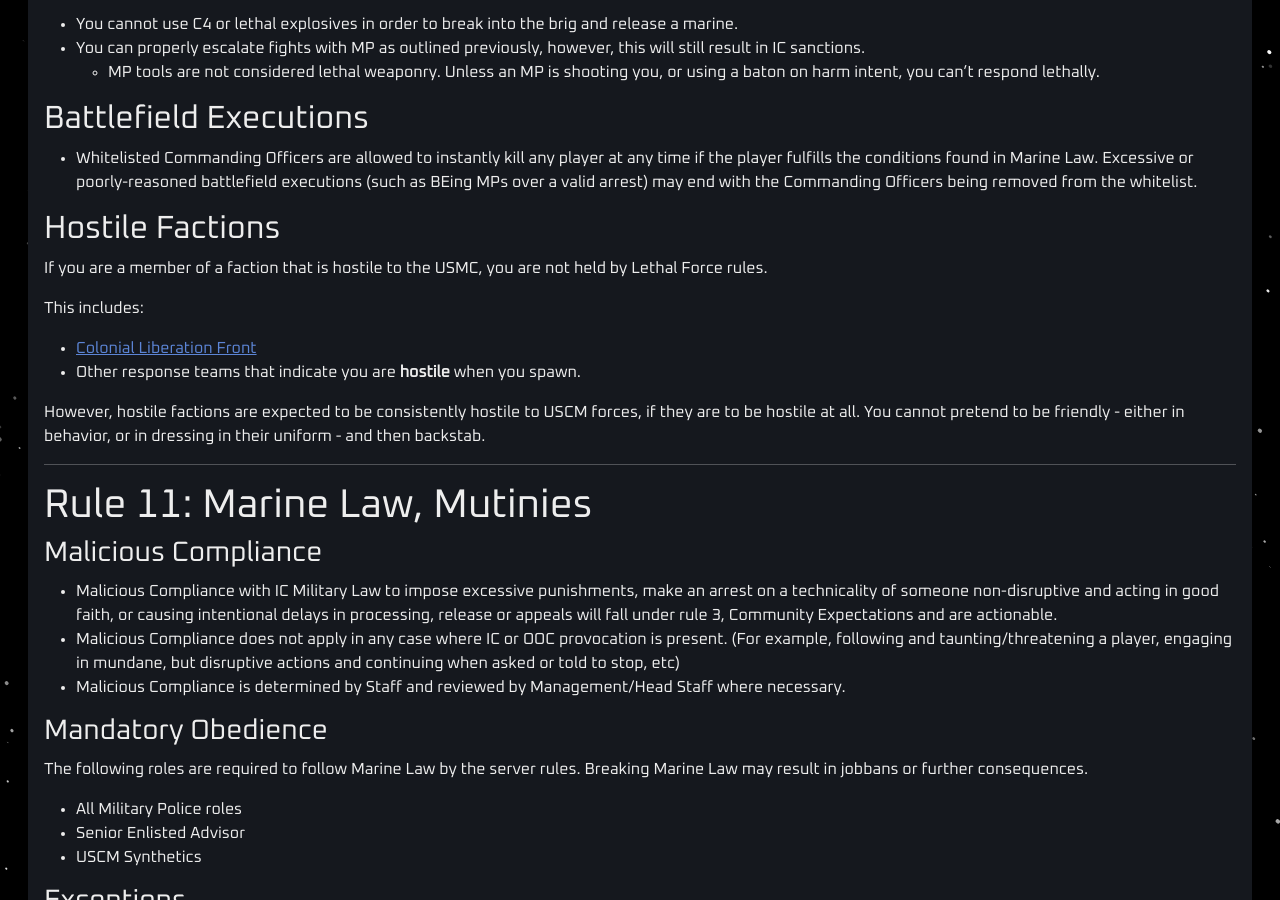
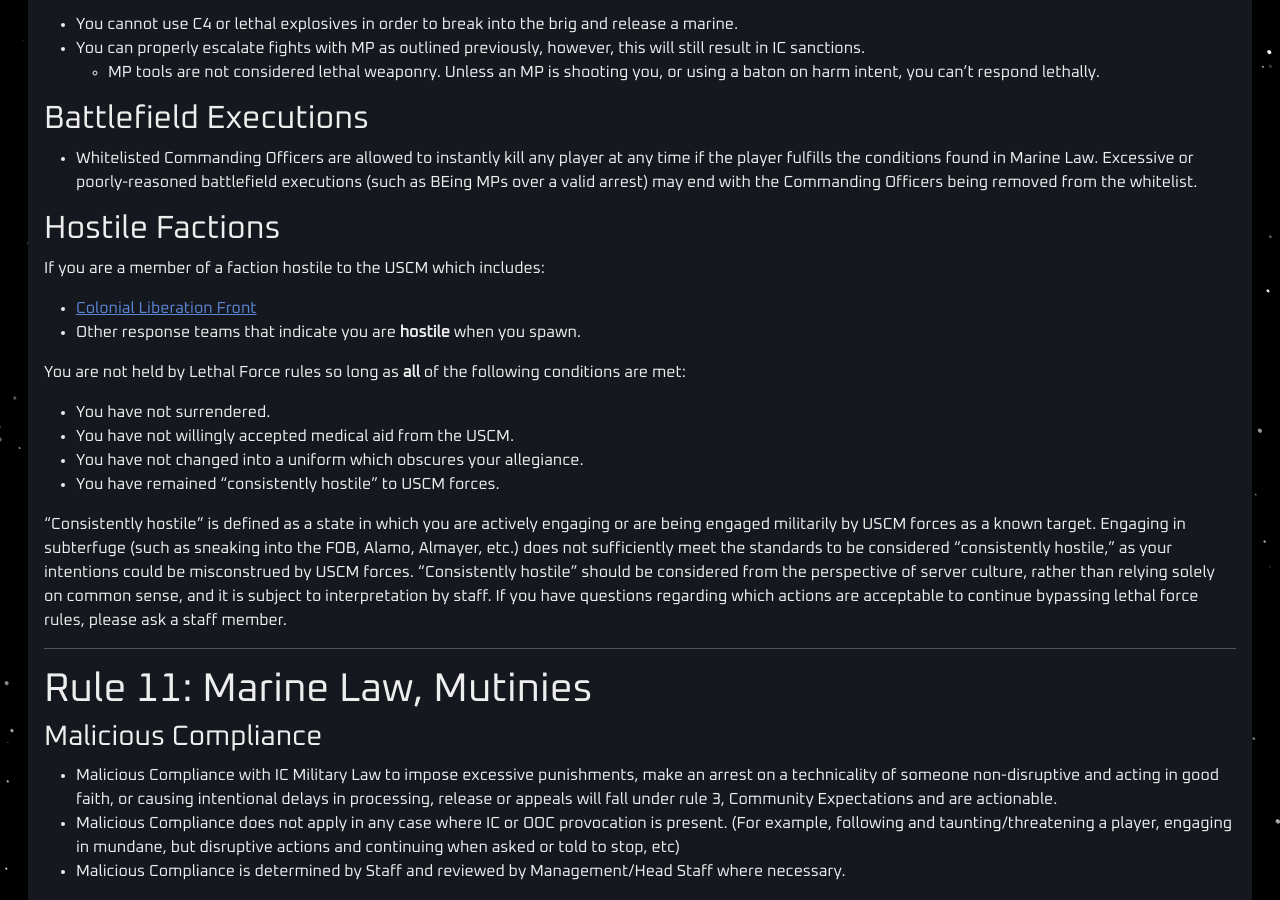
Before and after one commit to cmss13-devs/web, a Jekyll site: the page built from rules.md, in a window 1280 px wide and 900 px high, scrolled down 11572 px. Built offline with Jekyll 4.4.1, drawn with Linux system fonts in a browser that asks for light colours.

Commit message:
Update to Hostile Faction Rules
These rules do not change the spirit of the rules nor enforcement, but are written in a way to be more clear to those unfamiliar with Hostile Factions.

```diff
--- a/rules.md
+++ b/rules.md
@@ -448,13 +448,19 @@ For example:
 
 ## Hostile Factions
 
-If you are a member of a faction that is hostile to the USMC, you are not held by Lethal Force rules.
+If you are a member of a faction hostile to the USCM which includes:
 
-This includes:
 - [Colonial Liberation Front](https://cm-ss13.com/wiki/CLF)
 - Other response teams that indicate you are **hostile** when you spawn.
 
-However, hostile factions are expected to be consistently hostile to USCM forces, if they are to be hostile at all. You cannot pretend to be friendly - either in behavior, or in dressing in their uniform - and then backstab.
+You are not held by Lethal Force rules so long as **all** of the following conditions are met:
+- You have not surrendered.
+- You have not willingly accepted medical aid from the USCM.
+- You have not changed into a uniform which obscures your allegiance.
+- You have remained "consistently hostile" to USCM forces.
+
+"Consistently hostile" is defined as a state in which you are actively engaging or are being engaged militarily by USCM forces as a known target. Engaging in subterfuge (such as sneaking into the FOB, Alamo, Almayer, etc.) does not sufficiently meet the standards to be considered "consistently hostile," as your intentions could be misconstrued by USCM forces. "Consistently hostile" should be considered from the perspective of server culture, rather than relying solely on common sense, and it is subject to interpretation by staff. If you have questions regarding which actions are acceptable to continue bypassing lethal force rules, please ask a staff member.
+
 
 ---
 
```
